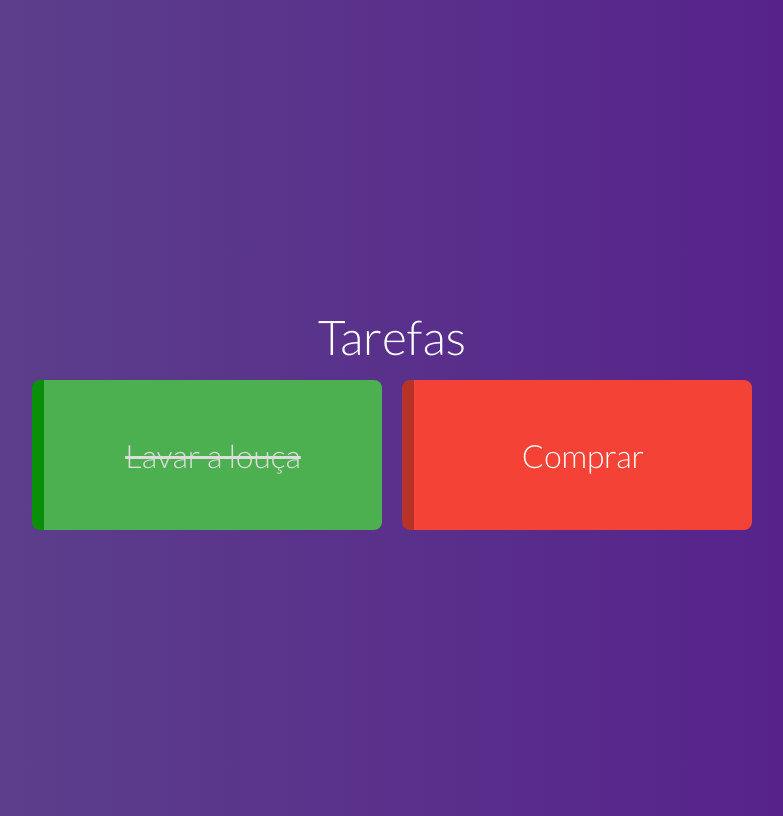
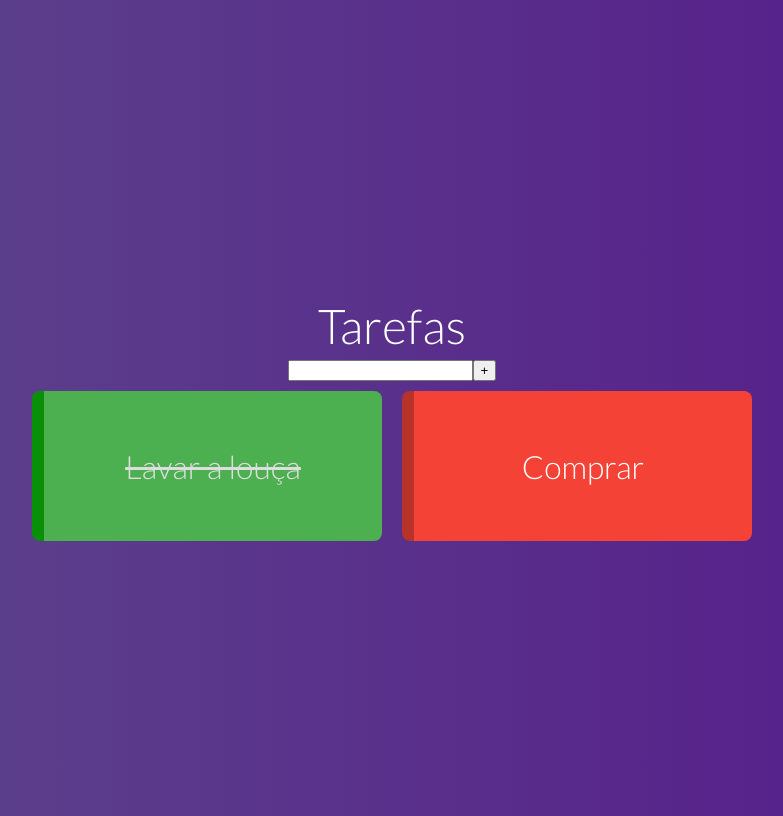
Before and after one commit to giovaneaguiar/todo-list, a Vue app in the folder tarefas/: page / in a window 1280 px wide. Shown: the whole page, without its empty margins (248-1031 px from the left). Built offline with nearby package versions, Linux system fonts and the light colour scheme.

Commit message:
Cria component New-Task.

```diff
--- a/tarefas/src/App.vue
+++ b/tarefas/src/App.vue
@@ -2,15 +2,18 @@
   <div id="app">
     <!-- Título -->
     <h1>Tarefas</h1>
+    <New-Task></New-Task>
     <TaskGrid :tasks="tasks"></TaskGrid>
+
   </div>
 </template>
 
 <script>
 import TaskGrid from "./components/TaskGrid.vue";
+import NewTask from "./components/NewTask";
 export default {
   components: {
-    TaskGrid,
+    TaskGrid, NewTask
   },
   data() {
     return {
--- /dev/null
+++ b/tarefas/src/components/NewTask.vue
@@ -0,0 +1,16 @@
+<template>
+  <div class="new-task">
+      <input type="text">
+      <button>+</button>
+  </div>
+</template>
+
+<script>
+export default {
+
+}
+</script>
+
+<style>
+
+</style>
```
